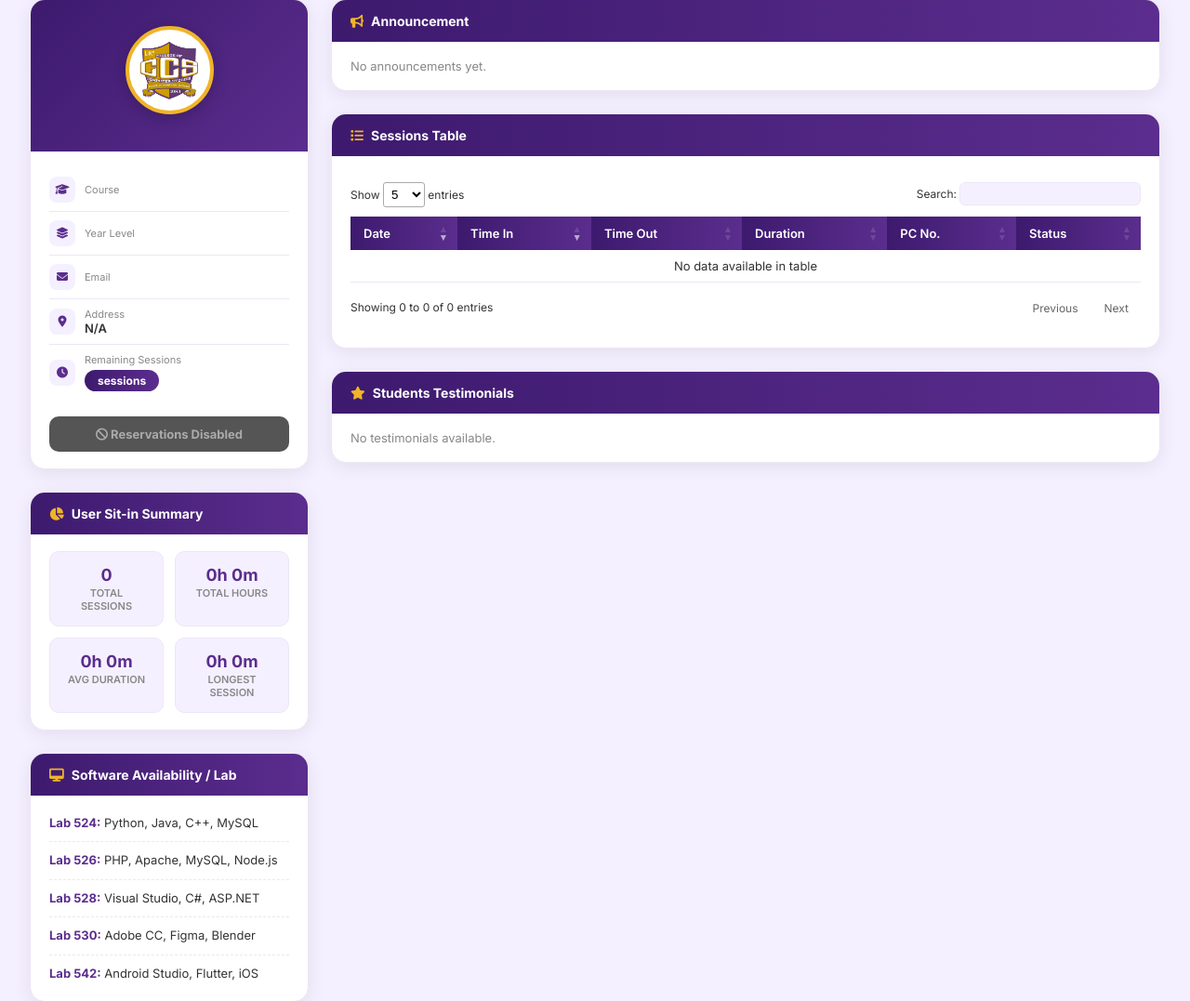
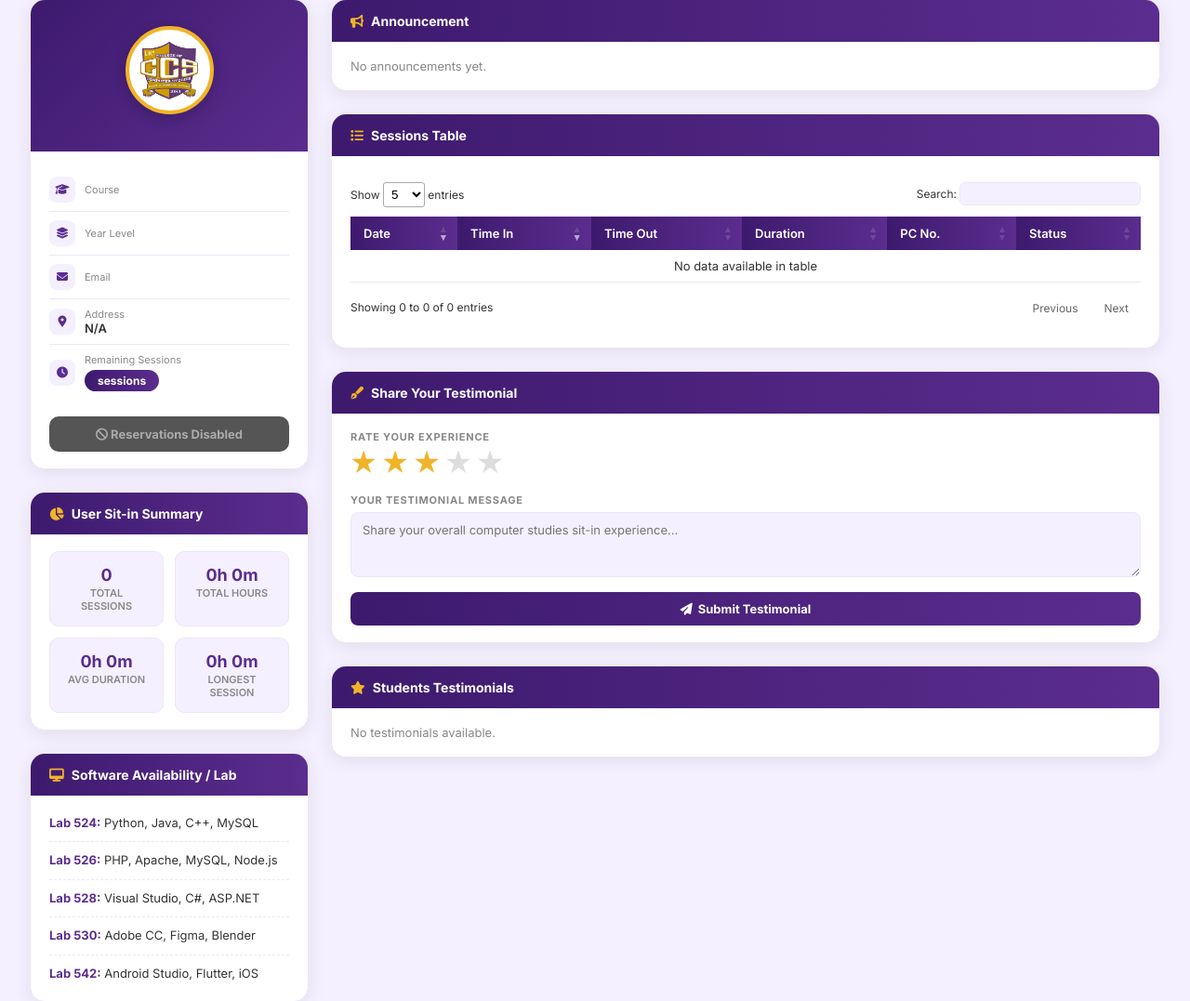
Before and after one commit to ShaneLilies/sit-in, a PHP site: page /dashboard.php in a window 1280 px wide. Shown: the part 87-1164 px from the top of the page at 93% size. Run offline with PHP 8.4, Linux system fonts and the light colour scheme; a user stored in the database is signed in; data comes from the database, SQL or seed files in the repository; data that the repository does not hold is empty; some libraries are stand-ins or nearby versions.

Commit message:
feat: rebrand Feedback to Testimonials and enable direct testimonials on Student Dashboard

```diff
--- a/Admin/header.php
+++ b/Admin/header.php
@@ -228,9 +228,9 @@ try {
         <li><a href="labs.php"        <?=($pageTitle??'')==='Labs'       ?'class="active"':''?>>Lab PCs</a></li>
         <li class="feedback-nav-wrap">
             <a href="feedback.php"
-               class="feedback-nav-btn <?=($pageTitle??'')==='Feedback' ? 'active' : ''?>">
+               class="feedback-nav-btn <?=($pageTitle??'')==='Testimonials' ? 'active' : ''?>">
                 <i class="fas fa-bell"></i>
-                Feedback Reports
+                Testimonials
                 <span class="notif-badge <?= $unreadFeedback === 0 ? 'hidden' : '' ?>">
                     <?= $unreadFeedback ?>
                 </span>
--- a/Admin/index.php
+++ b/Admin/index.php
@@ -67,7 +67,7 @@ if (isset($_GET['del_ann'])) { $pdo->prepare("DELETE FROM announcements WHERE id
         <li><a href="sitin.php">Sit-in</a></li>
         <li><a href="records.php">View Sit-in Records</a></li>
         <li><a href="reports.php">Sit-in Reports</a></li>
-        <li><a href="feedback.php">Feedback Reports</a></li>
+        <li><a href="feedback.php">Testimonials</a></li>
         <li><a href="reservation.php">Reservation</a></li>
         <li><a href="../logout.php" class="btn-logout-nav">Log out</a></li>
     </ul>
--- a/dashboard.php
+++ b/dashboard.php
@@ -63,6 +63,12 @@ if (isset($_GET['msg'])) {
 }
 if (isset($_GET['photo_success'])) {
     $success = "Profile photo updated successfully!";
+}
+if (isset($_GET['feedback_sent'])) {
+    $success = "Testimonial submitted successfully! Thank you.";
+}
+if (isset($_GET['feedback_error'])) {
+    $error = "Failed to submit testimonial. Please try again.";
 }
 
 // Check for existing pending session
@@ -343,6 +349,12 @@ if (!empty($student['photo']) && file_exists('uploads/photos/' . $student['photo
         .pc-legend .dot.g { background: #28a745; }
         .pc-legend .dot.r { background: #dc3545; }
         .pc-legend .dot.o { background: #fd7e14; }
+
+        /* Star Rating Form Styles */
+        .star-rating{display:flex;gap:6px;flex-direction:row-reverse;justify-content:flex-end}
+        .star-rating input{display:none}
+        .star-rating label{font-size:26px;color:#ddd;cursor:pointer;transition:color 0.15s}
+        .star-rating label:hover,.star-rating label:hover~label,.star-rating input:checked~label{color:var(--gold)}
     </style>
 </head>
 <body>
@@ -524,6 +536,31 @@ if (!empty($student['photo']) && file_exists('uploads/photos/' . $student['photo
 
                     </tbody>
                 </table>
+            </div>
+        </div>
+
+        <div class="card">
+            <div class="card-header"><i class="fas fa-pen-fancy"></i> Share Your Testimonial</div>
+            <div class="card-body">
+                <form method="POST" action="Student/feedback_action.php">
+                    <input type="hidden" name="sit_in_id" value="0">
+                    <input type="hidden" name="redirect" value="dashboard">
+                    <div class="form-group" style="margin-bottom:12px;">
+                        <label style="display:block;font-size:11px;font-weight:700;color:var(--text-muted);text-transform:uppercase;margin-bottom:6px">Rate Your Experience</label>
+                        <div class="star-rating">
+                            <input type="radio" name="rating" id="d5" value="5"><label for="d5" title="Excellent">★</label>
+                            <input type="radio" name="rating" id="d4" value="4"><label for="d4" title="Good">★</label>
+                            <input type="radio" name="rating" id="d3" value="3" checked><label for="d3" title="Okay">★</label>
+                            <input type="radio" name="rating" id="d2" value="2"><label for="d2" title="Poor">★</label>
+                            <input type="radio" name="rating" id="d1" value="1"><label for="d1" title="Terrible">★</label>
+                        </div>
+                    </div>
+                    <div class="form-group" style="margin-bottom:12px;">
+                        <label style="display:block;font-size:11px;font-weight:700;color:var(--text-muted);text-transform:uppercase;margin-bottom:6px">Your Testimonial Message</label>
+                        <textarea name="message" placeholder="Share your overall computer studies sit-in experience..." required style="width:100%;padding:10px 12px;border:1.5px solid var(--border-color);border-radius:8px;font-size:13px;font-family:'Inter',sans-serif;outline:none;background:var(--bg);color:var(--text-main);resize:vertical;min-height:70px;"></textarea>
+                    </div>
+                    <button type="submit" class="btn-submit" style="width:100%;padding:10px;font-weight:700;font-size:13px;display:flex;align-items:center;justify-content:center;gap:6px;cursor:pointer;"><i class="fas fa-paper-plane"></i> Submit Testimonial</button>
+                </form>
             </div>
         </div>
 
```
Also changed, not shown: Admin/feedback.php (+4 -4 lines), Student/feedback_action.php (+28 -4 lines), Student/history.php (+10 -9 lines).
